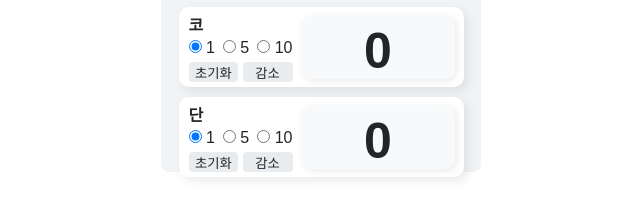
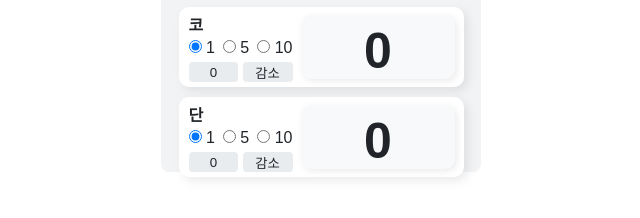
Before and after one commit to jahnx/forknitter, a website: page index.html in a window 1280 px wide. Shown: the part 512-730 px from the top of the page, 319-959 px from the left. Drawn offline with Linux system fonts and the light colour scheme.

Commit message:
Update index.html

```diff
--- a/index.html
+++ b/index.html
@@ -129,7 +129,7 @@
               </div>
               <div class="bottom">
                 <button class="styled-button" id="stitch-reset-btn">
-                  초기화
+                  0
                 </button>
                 <button class="styled-button" id="stitch-minus-btn">
                   감소
@@ -163,7 +163,7 @@
                 </div>
               </div>
               <div class="bottom">
-                <button class="styled-button" id="row-reset-btn">초기화</button>
+                <button class="styled-button" id="row-reset-btn">0</button>
                 <button class="styled-button" id="row-minus-btn">감소</button>
               </div>
             </div>
```
